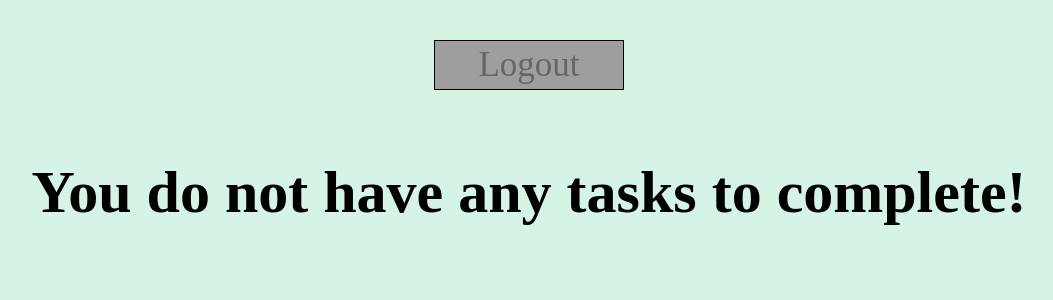
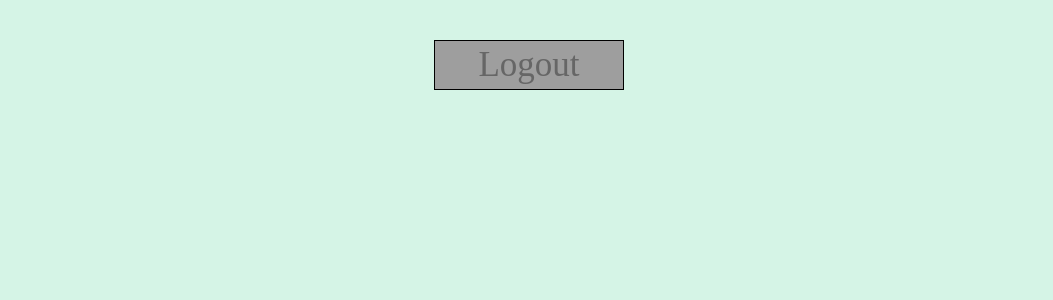
Before and after one commit to samladbrook/taskmanager2, a Django app: page /home in a window 1280 px wide. Shown: the part 109-409 px from the top of the page, without its empty margins (111-1164 px from the left). Run offline with Django 3.2, Linux system fonts and the light colour scheme; a user stored in the database is signed in; tables that the repository leaves empty hold one stand-in row (values such as "Sample post"); grey boxes are pictures that could not be loaded.

Commit message:
initial commit

```diff
--- a/taskmanager/views.py
+++ b/taskmanager/views.py
@@ -10,7 +10,7 @@
 def main(request):
 
     tasks = Tasks.objects
-
+    tasknum = 0
     return render(request, 'main.html', { 'tasks':tasks })
 
 
--- a/templates/main.html
+++ b/templates/main.html
@@ -31,6 +31,10 @@
         }
         .box{
             font-size: 40px;
+            align-self: center;
+            background-color: #666666;
+            width: 50%;
+            border-radius: 25px;
         }
         .buttons{
             align-self: center;
@@ -64,7 +68,7 @@
             <p class="taskdata">Date task was Set : {{tasks.dateon}}</p>
             <p class="taskdata">Due Date : {{tasks.duedate}}</p>
             <p class="taskdata">Status : {{tasks.status}}</p>
-        {% else %}
+        {% elif tasknum == 0 %}
         <h2>You do not have any tasks to complete!</h2>
         {% endif %}
         {% endfor %}
```
